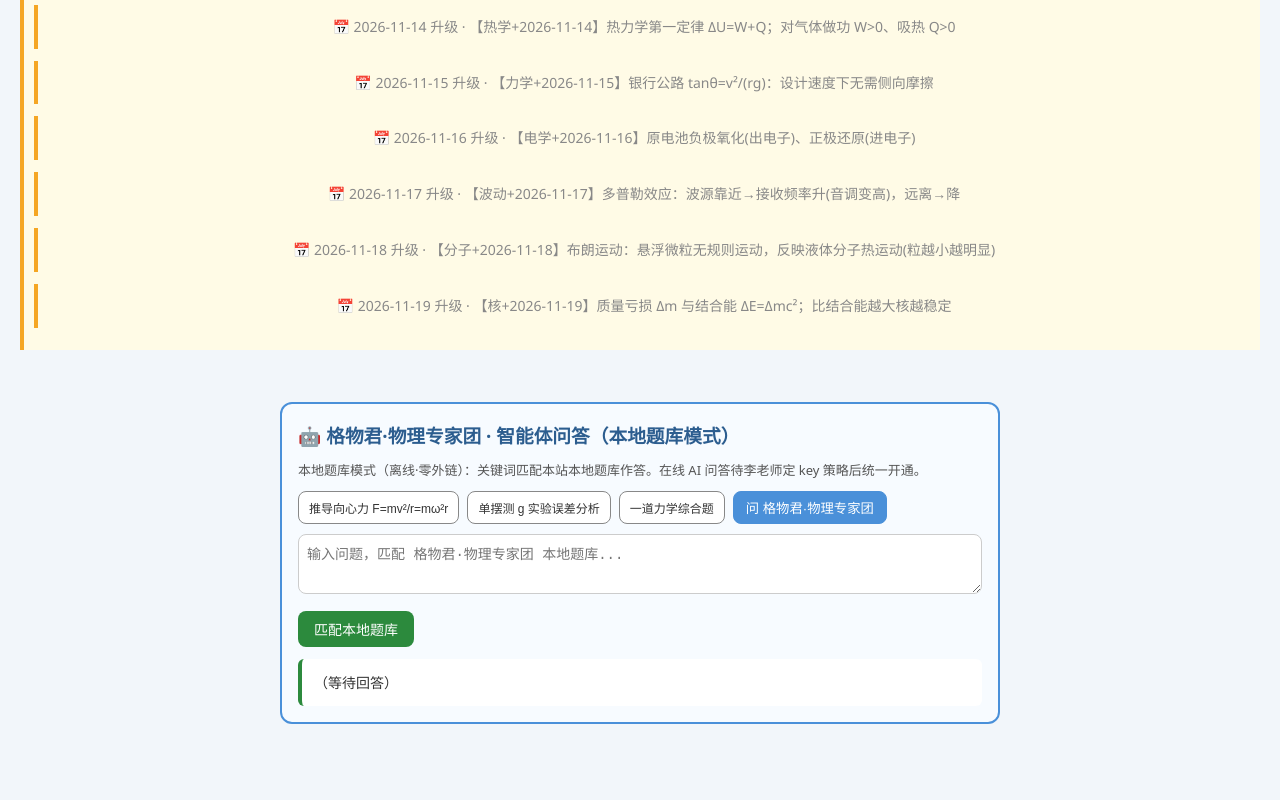
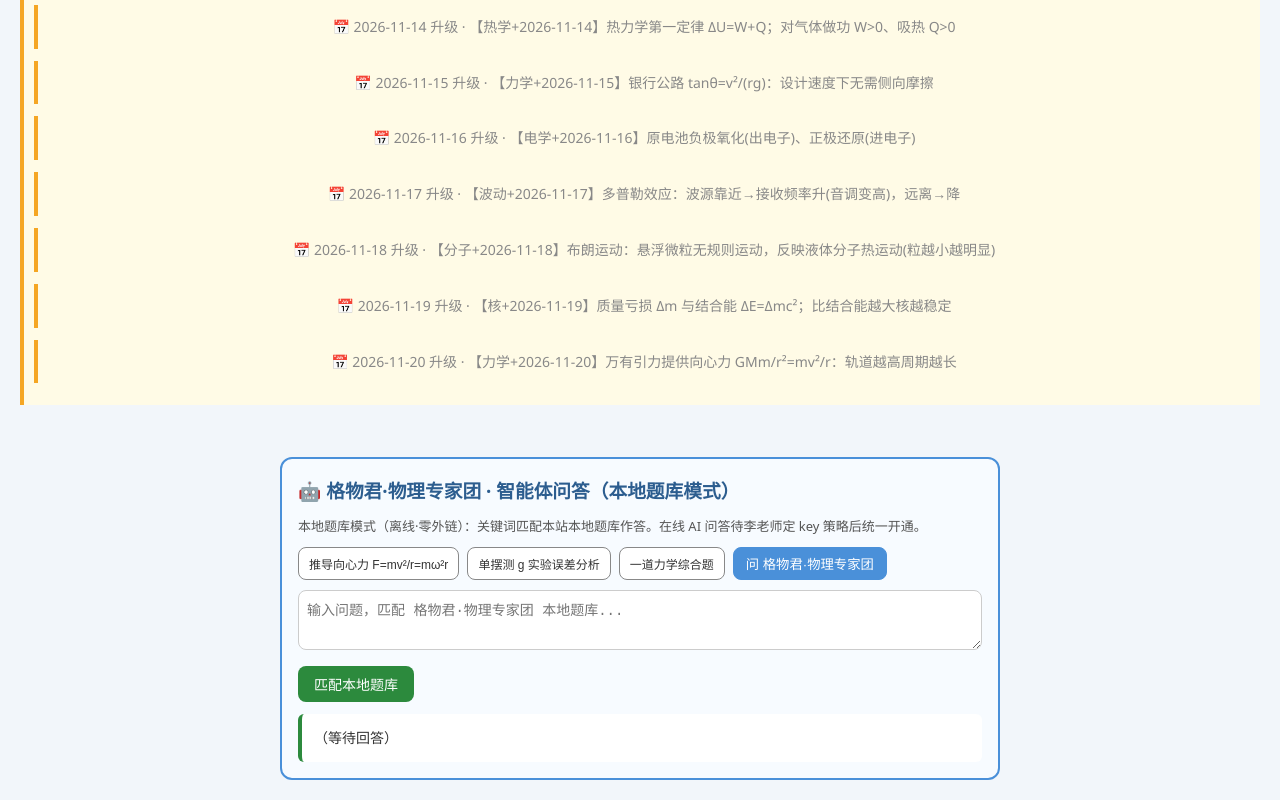
Before and after one commit to dapengzhanchi141345/li-yanming-physics, a plain HTML site: page index.html in a window 1280 px wide. Shown: the part 2404-3204 px from the top of the page. Before the commit the page ends 3148 px from the top, so only its background shows below. Drawn offline with Linux system fonts and the light colour scheme.

Commit message:
physics 12独立站升级 2026-11-20

```diff
--- a/index.html
+++ b/index.html
@@ -159,6 +159,8 @@ footer{text-align:center;padding:20px;color:#888;font-size:13px;margin-top:30px;
 <div style="background:#fffbe6;border-left:4px solid #f5a623;padding:10px;margin:12px 0;font-size:14px">📅 2026-11-18 升级 · 【分子+2026-11-18】布朗运动：悬浮微粒无规则运动，反映液体分子热运动(粒越小越明显)</div>
 
 <div style="background:#fffbe6;border-left:4px solid #f5a623;padding:10px;margin:12px 0;font-size:14px">📅 2026-11-19 升级 · 【核+2026-11-19】质量亏损 Δm 与结合能 ΔE=Δmc²；比结合能越大核越稳定</div>
+
+<div style="background:#fffbe6;border-left:4px solid #f5a623;padding:10px;margin:12px 0;font-size:14px">📅 2026-11-20 升级 · 【力学+2026-11-20】万有引力提供向心力 GMm/r²=mv²/r：轨道越高周期越长</div>
 </footer>
 
 <script>
```
